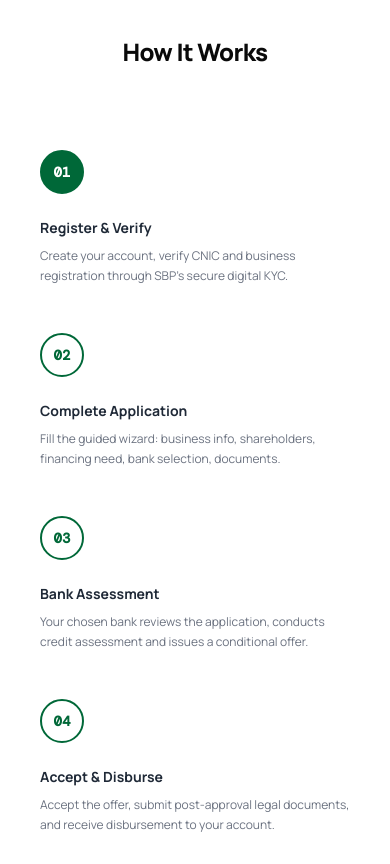
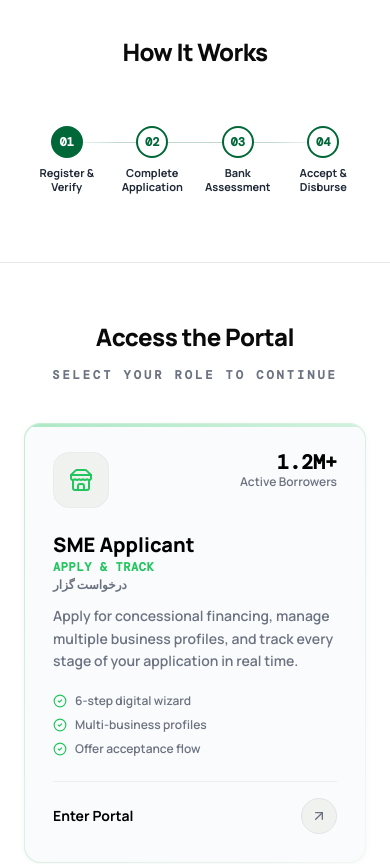
Before and after one commit to mahnoorarshad588-bot/SME-portal-Frontend, a React (Vite) app: page / in a window 390 px wide. Shown: the part 3160-4024 px from the top of the page. Built offline with nearby package versions, Linux system fonts and the light colour scheme; a web font is replaced by a local one.

Commit message:
Make portal responsive

```diff
--- a/src/app/pages/Intro.tsx
+++ b/src/app/pages/Intro.tsx
@@ -465,23 +465,23 @@ export default function Intro() {
             </div>
           </Reveal>
 
-          {/* Connecting timeline row */}
-          <div className="grid grid-cols-1 md:grid-cols-4 gap-0 relative">
+          {/* Connecting timeline row — always a single horizontal line of steps */}
+          <div className="grid grid-cols-4 gap-0 relative">
             {/* connector line */}
-            <div className="hidden md:block absolute top-[22px] left-[12.5%] right-[12.5%] h-px" style={{ background: `linear-gradient(90deg, ${G.green}00, ${G.green}40 20%, ${G.green}40 80%, ${G.green}00)` }} />
+            <div className="absolute top-[16px] sm:top-[22px] left-[12.5%] right-[12.5%] h-px" style={{ background: `linear-gradient(90deg, ${G.green}00, ${G.green}40 20%, ${G.green}40 80%, ${G.green}00)` }} />
 
             {HOW_STEPS.map(({ n, title, desc }, i) => (
               <Reveal key={n} delay={i * 100}>
-                <div className="relative flex flex-col items-start md:items-center md:text-center px-4 py-6 md:py-0">
+                <div className="relative flex flex-col items-center text-center px-1 sm:px-4">
                   {/* step indicator */}
-                  <div className="relative z-10 mb-6 flex items-center gap-3 md:flex-col md:gap-2">
-                    <div className="w-11 h-11 rounded-full flex items-center justify-center text-white text-sm font-black flex-shrink-0"
+                  <div className="relative z-10 mb-2 sm:mb-6 flex flex-col items-center gap-2">
+                    <div className="w-8 h-8 sm:w-11 sm:h-11 rounded-full flex items-center justify-center text-white text-xs sm:text-sm font-black flex-shrink-0"
                       style={{ background: i === 0 ? G.green : "#fff", border: `2px solid ${G.green}`, color: i === 0 ? "#fff" : G.green, fontFamily: "var(--font-mono)" }}>
                       {n}
                     </div>
                   </div>
-                  <div className="text-sm font-bold mb-2" style={{ color: G.text }}>{title}</div>
-                  <p className="text-xs leading-relaxed" style={{ color: G.textMuted }}>{desc}</p>
+                  <div className="text-[11px] sm:text-sm font-bold mb-1 sm:mb-2 leading-tight" style={{ color: G.text }}>{title}</div>
+                  <p className="hidden sm:block text-xs leading-relaxed" style={{ color: G.textMuted }}>{desc}</p>
                 </div>
               </Reveal>
             ))}
--- a/src/app/pages/sme/SmeDashboard.tsx
+++ b/src/app/pages/sme/SmeDashboard.tsx
@@ -99,10 +99,10 @@ export default function SmeDashboard() {
 
       {/* Business snapshot strip */}
       <GradientCard accent={C.green} className="mb-6">
-        <div className="flex flex-col sm:flex-row sm:items-center gap-4 px-5 py-4">
-          <div className="w-12 h-12 rounded-xl flex items-center justify-center flex-shrink-0"
+        <div className="flex flex-col sm:flex-row sm:items-center gap-3 sm:gap-4 px-3.5 sm:px-5 py-3 sm:py-4">
+          <div className="w-9 h-9 sm:w-12 sm:h-12 rounded-lg sm:rounded-xl flex items-center justify-center flex-shrink-0"
             style={{ background: `linear-gradient(135deg, ${C.green}, ${C.greenDark})` }}>
-            <Building2 className="w-5 h-5 text-white" />
+            <Building2 className="w-4 h-4 sm:w-5 sm:h-5 text-white" />
           </div>
           <div className="flex-1 min-w-0">
             <div className="text-base font-extrabold truncate" style={{ color: C.text }}>{selectedBusiness?.name ?? "—"}</div>
@@ -121,20 +121,20 @@ export default function SmeDashboard() {
       </GradientCard>
 
       {/* Stat cards */}
-      <div className="grid grid-cols-2 md:grid-cols-3 lg:grid-cols-6 gap-3 mb-6">
+      <div className="grid grid-cols-3 lg:grid-cols-6 gap-2 sm:gap-3 mb-6">
         {CARDS.map(({ label, value, icon: Icon, color, path }) => (
           <GradientCard key={label} accent={color}>
             <button
               onClick={() => path ? navigate(path) : undefined}
-              className="w-full h-full text-left p-4 rounded-2xl transition-all duration-200 hover:-translate-y-0.5"
+              className="w-full h-full text-left p-2.5 sm:p-4 rounded-2xl transition-all duration-200 hover:-translate-y-0.5"
               style={{ background: C.surface }}>
-              <div className="w-9 h-9 rounded-xl flex items-center justify-center mb-3"
+              <div className="w-6 h-6 sm:w-9 sm:h-9 rounded-lg sm:rounded-xl flex items-center justify-center mb-1.5 sm:mb-3"
                 style={{ background: color + "18" }}>
-                <Icon className="w-4 h-4" style={{ color }} />
+                <Icon className="w-3 h-3 sm:w-4 sm:h-4" style={{ color }} />
               </div>
-              <div className="text-2xl font-black leading-none mb-1"
+              <div className="text-base sm:text-2xl font-black leading-none mb-0.5 sm:mb-1"
                 style={{ color: C.text, fontFamily: "var(--font-mono)", letterSpacing: "-0.02em" }}>{value}</div>
-              <div className="text-xs font-medium leading-snug" style={{ color: C.textMuted }}>{label}</div>
+              <div className="text-[10px] sm:text-xs font-medium leading-snug" style={{ color: C.textMuted }}>{label}</div>
             </button>
           </GradientCard>
         ))}
@@ -213,7 +213,7 @@ export default function SmeDashboard() {
         <div className="space-y-4">
           {/* Application composition */}
           <GradientCard accent={C.green}>
-            <div className="p-5">
+            <div className="p-3.5 sm:p-5">
               <div className="flex items-center gap-2.5 mb-4">
                 <div className="w-7 h-7 rounded-lg flex items-center justify-center flex-shrink-0" style={{ background: C.greenLight }}>
                   <PieChart className="w-3.5 h-3.5" style={{ color: C.green }} />
@@ -257,7 +257,7 @@ export default function SmeDashboard() {
 
           {/* Quick actions */}
           <GradientCard accent={C.blue}>
-            <div className="p-5">
+            <div className="p-3.5 sm:p-5">
               <div className="flex items-center gap-2.5 mb-4">
                 <div className="w-7 h-7 rounded-lg flex items-center justify-center flex-shrink-0" style={{ background: C.blueLight }}>
                   <Activity className="w-3.5 h-3.5" style={{ color: C.blue }} />
@@ -290,7 +290,7 @@ export default function SmeDashboard() {
 
           {/* Timeline */}
           <GradientCard accent={C.orange}>
-            <div className="p-5">
+            <div className="p-3.5 sm:p-5">
               <div className="flex items-center gap-2.5 mb-4">
                 <div className="w-7 h-7 rounded-lg flex items-center justify-center flex-shrink-0" style={{ background: C.orangeLight }}>
                   <History className="w-3.5 h-3.5" style={{ color: C.orange }} />
```
